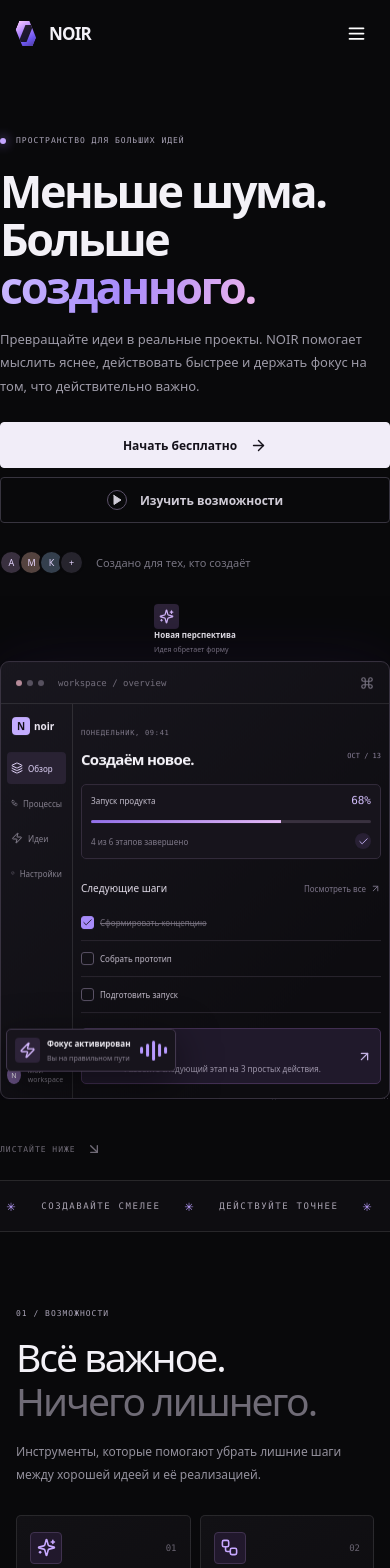
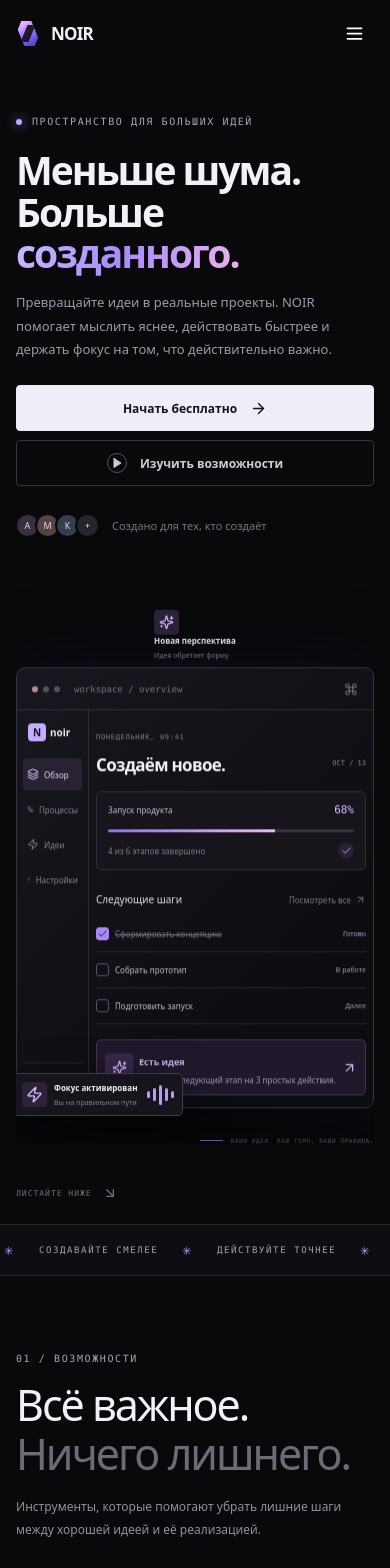
Before and after one commit to l1zzzard1sss/NOIR, a React (Vite) app: page / in a window 390 px wide. Shown: the top 1568 px of the page. Built offline with nearby package versions, Linux system fonts and the light colour scheme.

Commit message:
Update styles.css

```diff
--- a/src/styles.css
+++ b/src/styles.css
@@ -16,154 +16,96 @@
 @media(prefers-reduced-motion:reduce){*,*::before,*::after{scroll-behavior:auto!important;animation-duration:.01ms!important;animation-iteration-count:1!important;transition-duration:.01ms!important}.reveal{opacity:1;transform:none}}
 
 
-/* Responsive hardening: keep nested grids and decorative mockups inside the viewport. */
-html, body, #root { width: 100%; max-width: 100%; }
-body { overflow-x: clip; }
-main, section, header, footer, .section-wrap, .hero-copy, .hero-visual,
-.section-heading, .feature-card, .how-panel, .how-intro, .steps-list,
-.start-card, .footer, .mock-content, .window-body { min-width: 0; }
-img, svg, video, canvas { max-width: 100%; }
-.hero-visual, .app-window, .window-body, .mock-content { max-width: 100%; }
-.mock-content { overflow-wrap: anywhere; }
-.task-row > span:nth-child(2) { min-width: 0; overflow-wrap: anywhere; }
-.task-tag { flex-shrink: 0; }
-.start-card > p { max-width: 560px; margin-inline: auto; }
-.start-link { display: inline-flex; align-items: center; justify-content: center; gap: 10px; margin-top: 24px; max-width: 100%; }
-@media (max-width: 420px) {
-  .section-wrap { width: calc(100% - 28px); }
-  .header { padding-inline: 14px; }
-  .hero h1 { font-size: clamp(38px, 11.5vw, 48px); letter-spacing: -2.4px; }
-  .eyebrow { font-size: 8px; letter-spacing: 1px; }
-  .hero-visual { min-height: 300px; transform: none; }
-  .app-window { width: 100%; }
-  .window-body { grid-template-columns: 72px minmax(0, 1fr); }
-  .mock-sidebar { min-width: 0; }
-  .mock-content { padding: 14px 8px; }
-  .mock-heading { gap: 6px; }
-  .mock-heading h3 { font-size: 15px; }
-  .progress-card { padding: 9px; }
-  .task-heading { gap: 5px; }
-  .task-row { grid-template-columns: 12px minmax(0, 1fr); }
-  .task-row .task-tag { display: none; }
-  .label-top { right: 0; max-width: 70%; }
-  .float-bottom { left: 0; max-width: 85%; }
-  .feature-grid { grid-template-columns: minmax(0, 1fr); }
-  .feature-card { min-height: 175px; }
-  .section-heading h2, .how-intro h2 { font-size: clamp(35px, 10vw, 42px); }
-  .manifesto > p { font-size: clamp(31px, 9vw, 38px); overflow-wrap: anywhere; }
-  .manifesto-bottom, .footer-bottom { flex-wrap: wrap; }
-  .start-card { padding-inline: 14px; }
-  .start-card h2 { font-size: clamp(29px, 8.2vw, 36px); letter-spacing: -1.3px; }
-  .start-link { width: 100%; padding-inline: 12px; }
-}
-@media (prefers-reduced-motion: reduce) {
-  .ticker-track { animation: none !important; transform: none !important; }
+
+/* Unified mobile layout */
+html {
+  max-width: 100%;
+  overflow-x: clip;
 }
 
-/* Final viewport containment fixes for narrow mobile devices. */
-:root { overflow-x: clip; }
-body { width: 100%; max-width: 100vw; }
-#root { overflow-x: clip; }
-main, header, footer, section { max-width: 100%; }
-.hero { grid-template-columns: minmax(0, .92fr) minmax(0, 1.08fr); }
-.hero-copy, .hero-visual, .hero-visual * { min-width: 0; }
-.orbit { max-width: 100%; }
-.hero-visual { overflow: clip; }
-.floating-card { max-width: calc(100% - 12px); }
-.section-heading > *, .manifesto > *, .start-card > * { min-width: 0; }
-.hero h1, .section-heading h2, .how-intro h2, .start-card h2, .manifesto > p { overflow-wrap: anywhere; }
-.button, .nav-cta, .text-link { max-width: 100%; }
-.ticker { max-width: 100%; }
-@media (max-width: 950px) {
-  .hero { grid-template-columns: minmax(0, 1fr); }
-  .hero-visual { overflow: clip; }
-  .orbit-a { width: min(530px, 120vw); }
-  .orbit-b { width: min(460px, 110vw); }
-}
-@media (max-width: 650px) {
-  .hero-visual { min-width: 0; }
-  .hero-proof { flex-wrap: wrap; }
-  .hero-actions { width: 100%; max-width: 100%; }
-  .hero-actions .button { width: 100%; }
-  .visual-caption { max-width: 100%; overflow-wrap: anywhere; }
-  .feature-grid { grid-template-columns: repeat(2, minmax(0, 1fr)); }
-  .feature-card { min-width: 0; overflow-wrap: anywhere; }
-  .task-row { min-width: 0; }
-  .task-row > span:nth-child(2) { overflow-wrap: anywhere; }
-  .footer-bottom > span { min-width: 0; overflow-wrap: anywhere; }
-}
-@media (max-width: 360px) {
-  .section-wrap { width: calc(100% - 24px); }
-  .header { padding-inline: 12px; }
-  .hero h1 { font-size: clamp(34px, 10.5vw, 40px); letter-spacing: -1.8px; }
-  .hero-visual { min-height: 270px; }
-  .window-body { grid-template-columns: 62px minmax(0, 1fr); }
-  .mock-content { padding: 12px 6px; }
-  .mock-heading h3 { font-size: 13px; }
-  .feature-grid { grid-template-columns: minmax(0, 1fr); }
-  .manifesto-bottom { flex-direction: column; }
+body,
+#root {
+  width: 100%;
+  max-width: 100%;
+  min-width: 0;
+  overflow-x: clip;
 }
 
-/* FIX: prevent horizontal overflow on mobile */
-@media (max-width: 650px) {
-  html,
-  body,
-  #root {
-    width: 100%;
-    max-width: 100%;
-    overflow-x: clip;
+@media (max-width: 950px) {
+  .hero {
+    grid-template-columns: minmax(0, 1fr);
   }
 
+  .hero-copy,
+  .hero-visual {
+    width: 100%;
+    min-width: 0;
+    max-width: 100%;
+  }
+
+  .hero-visual {
+    transform: none;
+    overflow: clip;
+  }
+
+  .orbit-a {
+    width: min(530px, 100%);
+  }
+
+  .orbit-b {
+    width: min(460px, 100%);
+  }
+}
+
+@media (max-width: 650px) {
   .section-wrap {
     width: calc(100% - 32px);
-    max-width: 100%;
     min-width: 0;
   }
 
   .header {
     width: 100%;
-    max-width: 100%;
-    min-width: 0;
+    padding-inline: 16px;
   }
 
   .hero {
-    width: 100%;
-    min-width: 0;
-    grid-template-columns: minmax(0, 1fr);
+    padding-top: 48px;
+    gap: 24px;
   }
 
-  .hero-copy,
-  .hero-visual,
-  .section-heading,
-  .how-panel,
-  .manifesto,
-  .start-card,
-  .footer {
-    min-width: 0;
+  .hero h1 {
+    font-size: clamp(36px, 10vw, 52px);
+    letter-spacing: -2px;
+    overflow-wrap: break-word;
+  }
+
+  .hero-actions {
+    width: 100%;
+    max-width: 100%;
+  }
+
+  .hero-actions .button {
     max-width: 100%;
   }
 
   .hero-visual {
+    min-height: 0;
+    padding-block: 35px;
+  }
+
+  .app-window {
     width: 100%;
-    overflow: clip;
+    min-width: 0;
     transform: none;
   }
 
-  .orbit-a,
-  .orbit-b {
-    max-width: 100%;
+  .window-body {
+    grid-template-columns: 72px minmax(0, 1fr);
   }
 
-  .floating-card {
-    max-width: calc(100% - 12px);
-  }
-
-  .label-top {
-    right: 6px;
-  }
-
-  .float-bottom {
-    left: 6px;
+  .mock-content {
+    min-width: 0;
+    padding: 12px 7px;
   }
 
   .feature-grid {
@@ -177,34 +119,41 @@ main, header, footer, section { max-width: 100%; }
 
   .how-panel {
     grid-template-columns: minmax(0, 1fr);
+    min-width: 0;
   }
 
-  .signup-form,
-  .signup-form input,
-  .signup-form button {
+  .section-heading {
     min-width: 0;
-    max-width: 100%;
   }
 
-  img,
-  video,
-  svg {
-    max-width: 100%;
+  .manifesto > p {
+    overflow-wrap: break-word;
+  }
+
+  .footer {
+    grid-template-columns: minmax(0, 1fr) auto;
+  }
+
+  .footer-bottom {
+    flex-wrap: wrap;
+    overflow-wrap: anywhere;
   }
 }
 
 @media (max-width: 380px) {
+  .section-wrap {
+    width: calc(100% - 24px);
+  }
+
   .feature-grid {
     grid-template-columns: minmax(0, 1fr);
   }
 
-  .hero h1 {
-    font-size: clamp(34px, 10vw, 43px);
-    letter-spacing: -2px;
+  .window-body {
+    grid-template-columns: 60px minmax(0, 1fr);
   }
 
-  .section-heading h2,
-  .how-intro h2 {
-    font-size: clamp(32px, 9vw, 40px);
+  .mock-content {
+    padding-inline: 5px;
   }
 }
```
